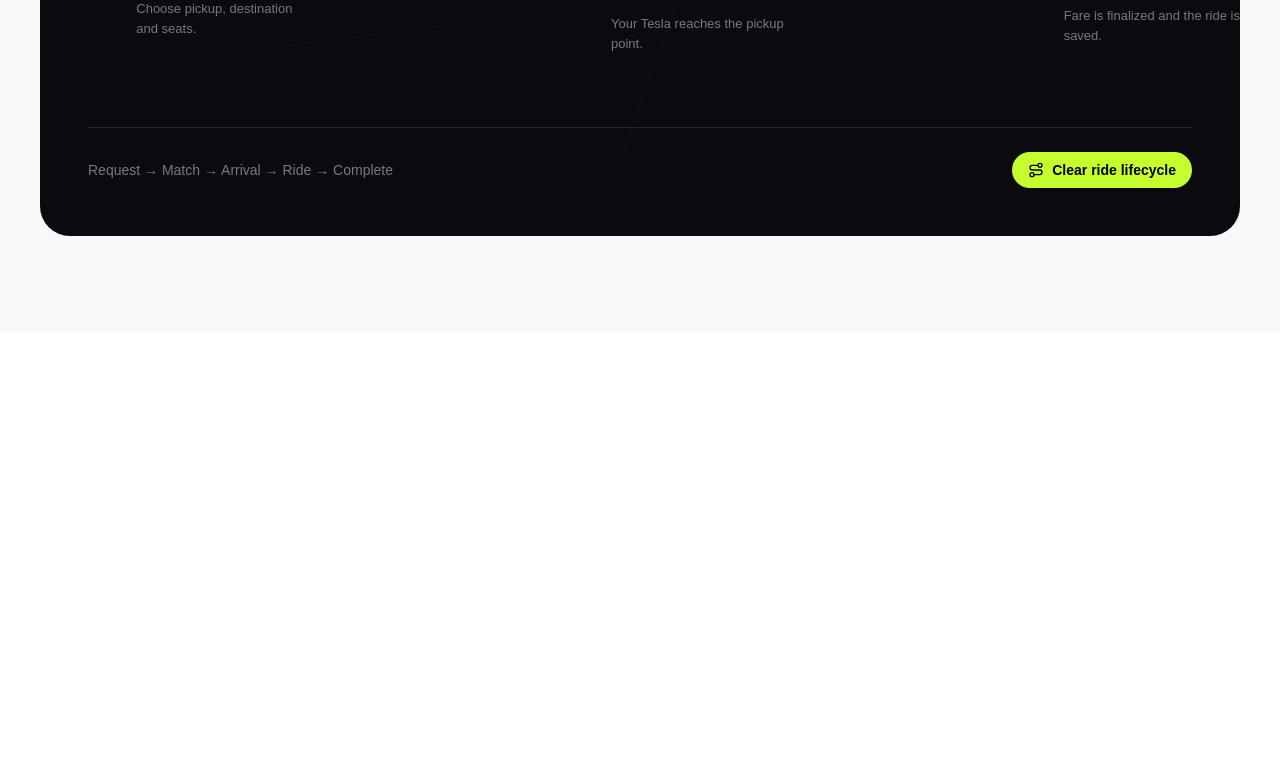
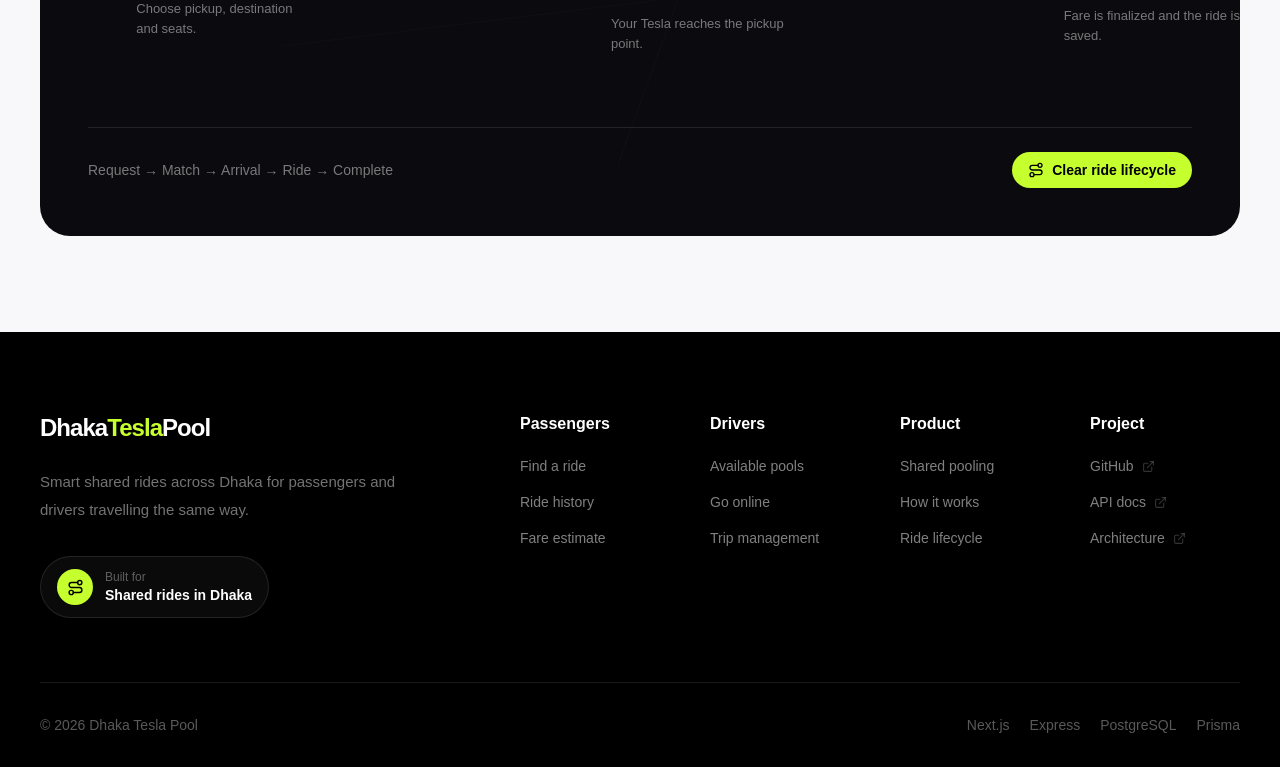
Before and after one commit to jnkarim/Dhaka-Tesla-Pool, a Next.js app in the folder client/: page / in a window 1280 px wide. Shown: the part 2414-3181 px from the top of the page. Before the commit the page ends 2746 px from the top, so only its background shows below. Built offline with nearby package versions, Linux system fonts and the light colour scheme.

Commit message:
feat(ui): add footer

```diff
--- a/client/app/page.tsx
+++ b/client/app/page.tsx
@@ -1,16 +1,17 @@
+import Navbar from "@/components/Navbar";
+import Hero from "@/components/Hero";
 import FeatureSection from "@/components/FeatureSection";
-import Hero from "@/components/Hero";
 import HowItWorks from "@/components/HowItWorks";
-import Navbar from "@/components/Navbar";
+import Footer from "@/components/Footer";
 
 export default function Home() {
   return (
     <>
       <Navbar />
-
       <Hero />
-      <FeatureSection/>
-      <HowItWorks/>
+      <FeatureSection />
+      <HowItWorks />
+      <Footer />
     </>
   );
 }
--- /dev/null
+++ b/client/components/Footer.tsx
@@ -0,0 +1,293 @@
+import Link from "next/link";
+
+import { Route, ExternalLink } from "lucide-react";
+
+export default function Footer() {
+  return (
+    <footer
+      className="
+        bg-black
+        px-6
+        pt-20
+        text-white
+        lg:px-10
+      "
+    >
+      <div className="mx-auto max-w-[1540px]">
+        {/* Top */}
+
+        <div
+          className="
+            grid
+            grid-cols-1
+            gap-12
+            lg:grid-cols-[1.2fr_2fr]
+          "
+        >
+          {/* Brand */}
+
+          <div>
+            <Link
+              href="/"
+              className="
+                inline-flex
+                items-center
+
+                text-2xl
+                font-black
+                tracking-[-0.04em]
+              "
+            >
+              <span>Dhaka</span>
+
+              <span className="text-[#C6FF2E]">Tesla</span>
+
+              <span>Pool</span>
+            </Link>
+
+            <p
+              className="
+                mt-6
+                max-w-[360px]
+                text-[15px]
+                leading-7
+                text-white/45
+              "
+            >
+              Smart shared rides across Dhaka for passengers and drivers
+              travelling the same way.
+            </p>
+
+            <div
+              className="
+                mt-8
+                inline-flex
+                items-center
+                gap-3
+                rounded-full
+                border
+                border-white/10
+                bg-white/[0.04]
+                px-4
+                py-3
+              "
+            >
+              <div
+                className="
+                  flex
+                  h-9
+                  w-9
+                  items-center
+                  justify-center
+                  rounded-full
+                  bg-[#C6FF2E]
+                  text-black
+                "
+              >
+                <Route size={17} />
+              </div>
+
+              <div>
+                <p className="text-xs text-white/35">Built for</p>
+
+                <p className="text-sm font-bold">Shared rides in Dhaka</p>
+              </div>
+            </div>
+          </div>
+
+          {/* Links */}
+
+          <div
+            className="
+              grid
+              grid-cols-2
+              gap-10
+              sm:grid-cols-4
+            "
+          >
+            {/* Passengers */}
+
+            <FooterColumn title="Passengers">
+              <FooterLink href="/passenger">Find a ride</FooterLink>
+
+              <FooterLink href="/login">Ride history</FooterLink>
+
+              <FooterLink href="/passenger">Fare estimate</FooterLink>
+            </FooterColumn>
+
+            {/* Drivers */}
+
+            <FooterColumn title="Drivers">
+              <FooterLink href="/driver">Available pools</FooterLink>
+
+              <FooterLink href="/driver">Go online</FooterLink>
+
+              <FooterLink href="/driver">Trip management</FooterLink>
+            </FooterColumn>
+
+            {/* Product */}
+
+            <FooterColumn title="Product">
+              <FooterLink href="#features">Shared pooling</FooterLink>
+
+              <FooterLink href="#how-it-works">How it works</FooterLink>
+
+              <FooterLink href="#how-it-works">Ride lifecycle</FooterLink>
+            </FooterColumn>
+
+            {/* Project */}
+
+            <FooterColumn title="Project">
+              <FooterExternal href="#">GitHub</FooterExternal>
+
+              <FooterExternal href="#">API docs</FooterExternal>
+
+              <FooterExternal href="#">Architecture</FooterExternal>
+            </FooterColumn>
+          </div>
+        </div>
+
+        {/* Bottom */}
+
+        <div
+          className="
+            mt-16
+            flex
+            flex-col
+            gap-4
+            border-t
+            border-white/10
+            py-8
+            text-sm
+            text-white/35
+            sm:flex-row
+            sm:items-center
+            sm:justify-between
+          "
+        >
+          <p>© 2026 Dhaka Tesla Pool</p>
+
+          <div
+            className="
+              flex
+              flex-wrap
+              items-center
+              gap-5
+            "
+          >
+            <span>Next.js</span>
+
+            <span>Express</span>
+
+            <span>PostgreSQL</span>
+
+            <span>Prisma</span>
+          </div>
+        </div>
+      </div>
+    </footer>
+  );
+}
+
+/* =========================================================
+   FOOTER COLUMN
+   ========================================================= */
+
+type FooterColumnProps = {
+  title: string;
+  children: React.ReactNode;
+};
+
+function FooterColumn({ title, children }: FooterColumnProps) {
+  return (
+    <div>
+      <h3
+        className="
+          mb-5
+          text-[16px]
+          font-bold
+          text-white
+        "
+      >
+        {title}
+      </h3>
+
+      <div
+        className="
+          flex
+          flex-col
+          gap-4
+        "
+      >
+        {children}
+      </div>
+    </div>
+  );
+}
+
+/* =========================================================
+   INTERNAL LINK
+   ========================================================= */
+
+type FooterLinkProps = {
+  href: string;
+  children: React.ReactNode;
+};
+
+function FooterLink({ href, children }: FooterLinkProps) {
+  return (
+    <Link
+      href={href}
+      className="
+        w-fit
+        text-sm
+        text-white/50
+        transition
+        hover:text-[#C6FF2E]
+      "
+    >
+      {children}
+    </Link>
+  );
+}
+
+/* =========================================================
+   EXTERNAL LINK
+   ========================================================= */
+
+type FooterExternalProps = {
+  href: string;
+  children: React.ReactNode;
+};
+
+function FooterExternal({ href, children }: FooterExternalProps) {
+  return (
+    <a
+      href={href}
+      target="_blank"
+      rel="noreferrer"
+      className="
+        group
+        flex
+        w-fit
+        items-center
+        gap-2
+        text-sm
+        text-white/50
+        transition
+        hover:text-[#C6FF2E]
+      "
+    >
+      {children}
+
+      <ExternalLink
+        size={13}
+        className="
+          opacity-40
+          transition
+          group-hover:opacity-100
+        "
+      />
+    </a>
+  );
+}
```
